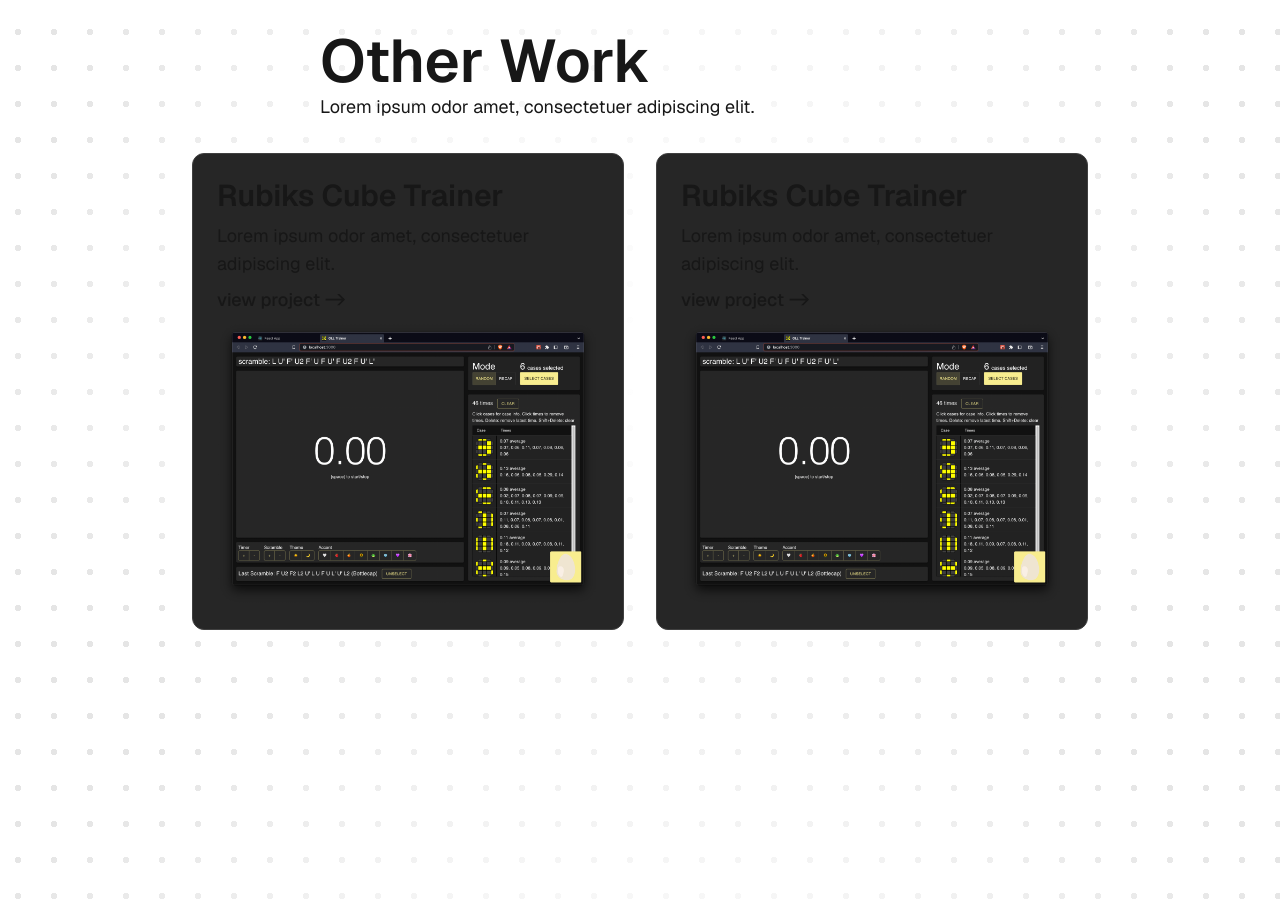
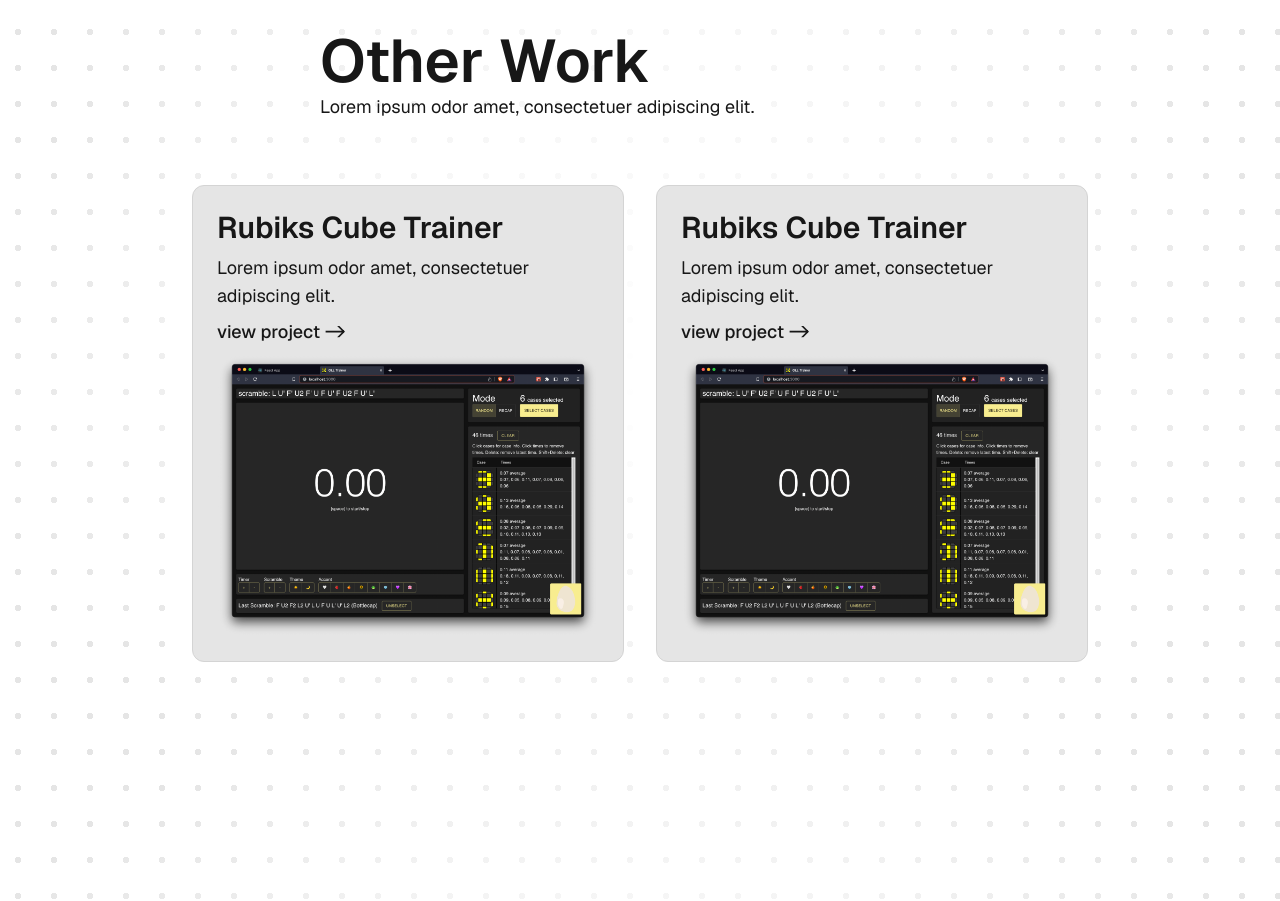
Before and after one commit to s-leirbag/portfolio, a Next.js app: page /work/oll-trainer in a window 1280 px wide. Shown: the part 2902-3803 px from the top of the page. Built offline with nearby package versions, Linux system fonts and the light colour scheme.

Commit message:
project page with new responsiveness, themed cards

```diff
--- a/app/work/oll-trainer/page.tsx
+++ b/app/work/oll-trainer/page.tsx
@@ -5,8 +5,8 @@ export default function Page() {
   return (
     <div className="gradient-bg-70">
       <div className="gradient-bg-80">
-        <div className="w-full sm:w-[640px] md:w-[768px] lg:w-[1024px] p-16 mx-auto pt-[calc(25vh)] gap-8 flex flex-col">
-          <h1 className="text-5xl sm:text-8xl py-0.5 rounded font-semibold bg-gradient-to-r from-sky-500 to-sky-100 bg-clip-text text-transparent">
+        <div className="w-full sm:w-[640px] md:w-[768px] lg:w-[1024px] py-16 px-8 md:px-16 mx-auto pt-[calc(25vh)] gap-8 flex flex-col">
+          <h1 className="text-5xl md:text-8xl py-0.5 rounded font-semibold bg-gradient-to-r from-sky-500 to-sky-100 bg-clip-text text-transparent">
             {"Rubik's"} Cube Trainer
           </h1>
           <p>
@@ -41,7 +41,7 @@ export default function Page() {
           </div>
         </div>
       </div>
-      <div className="w-full sm:w-[640px] md:w-[768px] lg:w-[1024px] p-16 mx-auto gap-32 mb-32 flex flex-col">
+      <div className="w-full sm:w-[640px] md:w-[768px] lg:w-[1024px] py-16 px-8 md:px-16 mx-auto gap-32 mb-32 flex flex-col">
         <Image
           src="/train-mui.png"
           alt="project thumbnail"
@@ -50,7 +50,7 @@ export default function Page() {
           priority
         />
         <div>
-          <h3 className="text-2xl sm:text-5xl mb-2 rounded font-semibold">
+          <h3 className="text-2xl md:text-5xl mb-2 rounded font-semibold">
             Project Purpose
           </h3>
           <p>
@@ -60,7 +60,7 @@ export default function Page() {
           </p>
         </div>
         <div className="text-center lg:px-32">
-          <h3 className="text-2xl sm:text-5xl mb-2 rounded font-semibold">
+          <h3 className="text-2xl md:text-5xl mb-2 rounded font-semibold">
             Thought Process
           </h3>
           <p>
@@ -78,7 +78,7 @@ export default function Page() {
             priority
           />
           <div>
-            <h3 className="text-2xl sm:text-5xl mb-2 rounded font-semibold">
+            <h3 className="text-2xl md:text-5xl mb-2 rounded font-semibold">
               Problem
             </h3>
             <p>
@@ -89,7 +89,7 @@ export default function Page() {
           </div>
         </div>
         <div className="lg:pr-64">
-          <h3 className="text-2xl sm:text-5xl mb-2 rounded font-semibold">
+          <h3 className="text-2xl md:text-5xl mb-2 rounded font-semibold">
             Learnings
           </h3>
           <p>
@@ -100,20 +100,20 @@ export default function Page() {
         </div>
       </div>
       <div className="gradient-bg-80">
-        <div className="w-full md:w-[640px] lg:w-[768px] px-16 m-auto">
-          <h2 className="text-3xl sm:text-6xl py-0.5 rounded font-semibold text-shadow-50px">
+        <div className="w-full sm:w-[640px] lg:w-[768px] px-8 sm:px-16 m-auto">
+          <h2 className="text-3xl md:text-6xl py-0.5 rounded font-semibold text-shadow-50px">
             Other Work
           </h2>
           <p className="text-shadow-20px">
             Lorem ipsum odor amet, consectetuer adipiscing elit.
           </p>
         </div>
-        <div className="w-full sm:w-[640px] md:w-[768px] lg:w-[1024px] pt-8 p-16 mx-auto grid md:grid-cols-2 gap-8">
+        <div className="w-full sm:w-[640px] md:w-[768px] lg:w-[1024px] pt-8 pb-16 px-8 md:p-16 mx-auto grid sm:grid-cols-2 gap-8">
           <Link
             href={"/work/oll-trainer"}
-            className="bg-neutral-800 border-neutral-700 border rounded-xl p-6 flex flex-col gap-2"
+            className="bg-neutral-200 dark:bg-neutral-800 border-neutral-300 dark:border-neutral-700 border rounded-xl p-6 flex flex-col gap-2"
           >
-            <h3 className="text-xl sm:text-3xl rounded font-semibold">
+            <h3 className="text-xl md:text-3xl font-semibold">
               Rubiks Cube Trainer
             </h3>
             <p>Lorem ipsum odor amet, consectetuer adipiscing elit.</p>
@@ -128,9 +128,9 @@ export default function Page() {
           </Link>
           <Link
             href={"/work/oll-trainer"}
-            className="bg-neutral-800 border-neutral-700 border rounded-xl p-6 flex flex-col gap-2"
+            className="bg-neutral-200 dark:bg-neutral-800 border-neutral-300 dark:border-neutral-700 border rounded-xl p-6 flex flex-col gap-2"
           >
-            <h3 className="text-xl sm:text-3xl rounded font-semibold">
+            <h3 className="text-xl md:text-3xl font-semibold">
               Rubiks Cube Trainer
             </h3>
             <p>Lorem ipsum odor amet, consectetuer adipiscing elit.</p>
@@ -147,7 +147,7 @@ export default function Page() {
       </div>
       <div className="gradient-bg-80">
         <div className="w-full sm:w-[640px] md:w-[768px] lg:w-[1024px] p-16 mx-auto pt-[calc(25vh)] gap-2 flex flex-col min-h-[calc(90vh)]">
-          <h2 className="text-3xl sm:text-6xl py-0.5 rounded font-semibold">
+          <h2 className="text-3xl md:text-6xl py-0.5 rounded font-semibold">
             Contact Me
           </h2>
           <p>
```
